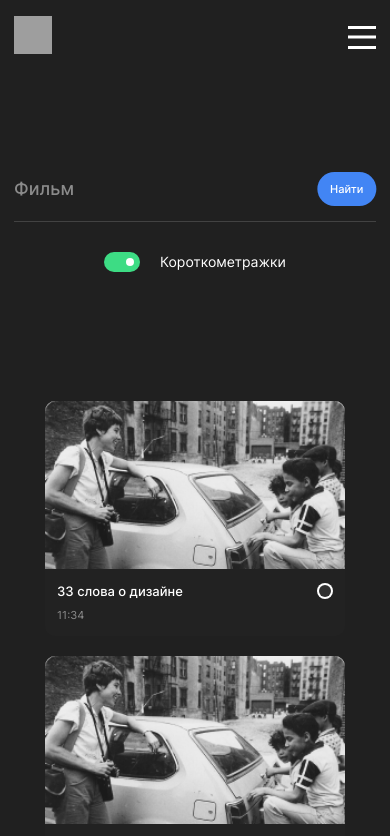
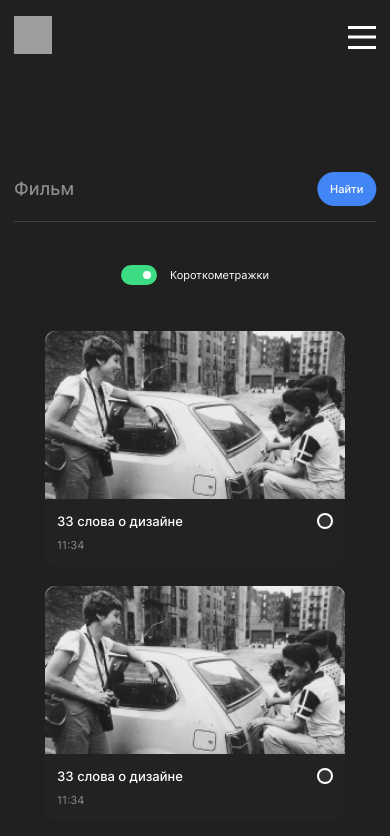
Before and after one commit to DaniyarOtynshin/movies-explorer-frontend, a React (Create React App) app: page / in a window 390 px wide. Shown: the top 836 px of the page. Built offline with nearby package versions, Linux system fonts and the light colour scheme; grey boxes are pictures that could not be loaded.

Commit message:
feat: add FilterCheckBox

```diff
--- a/src/components/FilterCheckBox/FilterCheckBox.css
+++ b/src/components/FilterCheckBox/FilterCheckBox.css
@@ -50,3 +50,18 @@
 .filter-check-box__checkbox:hover {
     cursor: pointer;
 }
+
+@media (max-width: 748px) {
+    .filter-check-box {
+        margin: 43px auto 0;
+    }
+
+    .filter-check-box__checkbox {
+        margin: 0 13px 0 0;
+    }
+
+    .filter-check-box__text {
+        font-size: 11px;
+        line-height: 18px;
+    }
+}
--- a/src/components/MoviesCardList/MoviesCardList.css
+++ b/src/components/MoviesCardList/MoviesCardList.css
@@ -45,7 +45,7 @@
 
 @media (max-width: 748px) {
     .movies-card-list {
-        margin: 40px auto;
+        padding: 40px 0 0;
         max-width: 300px;
         row-gap: 20px;
     }
```
